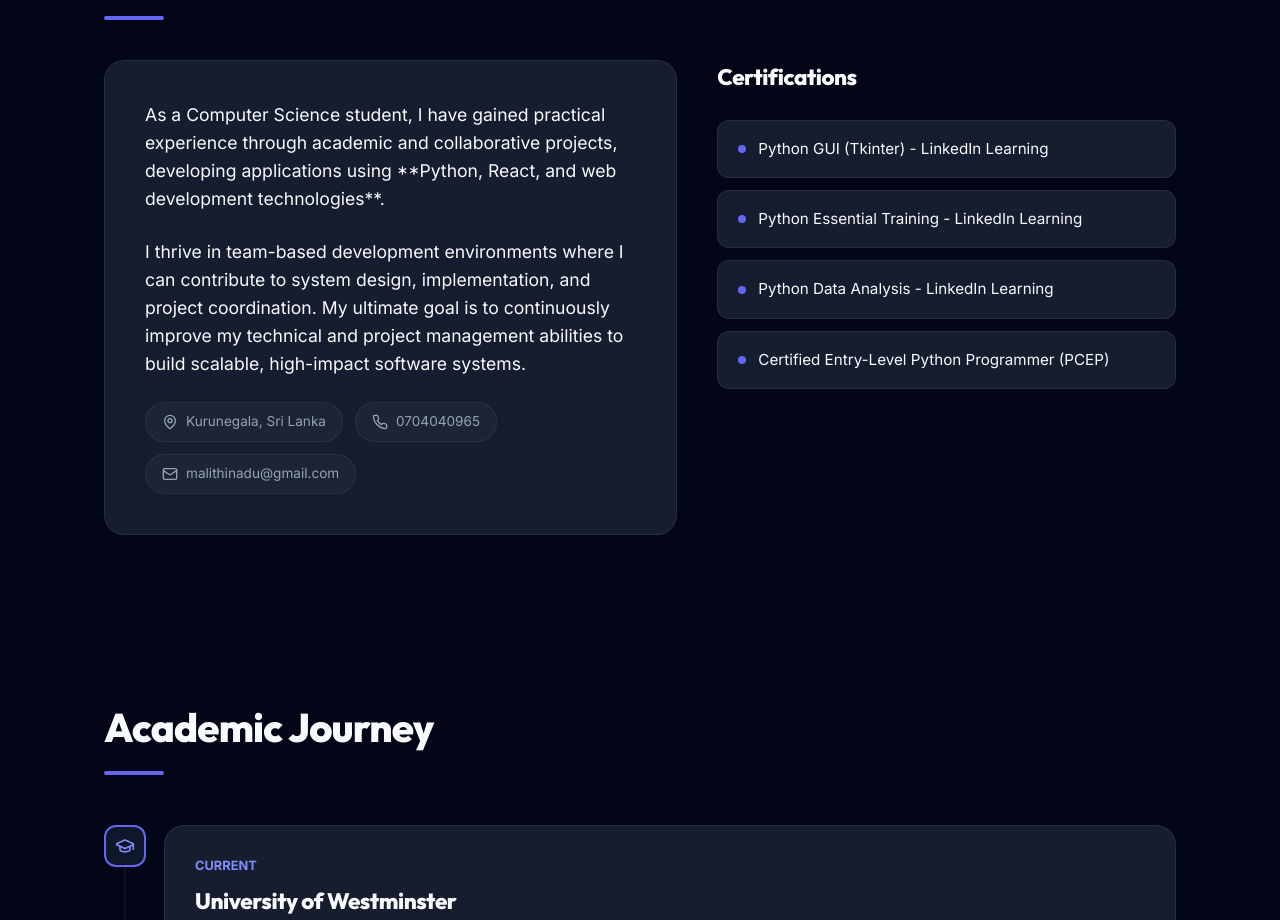
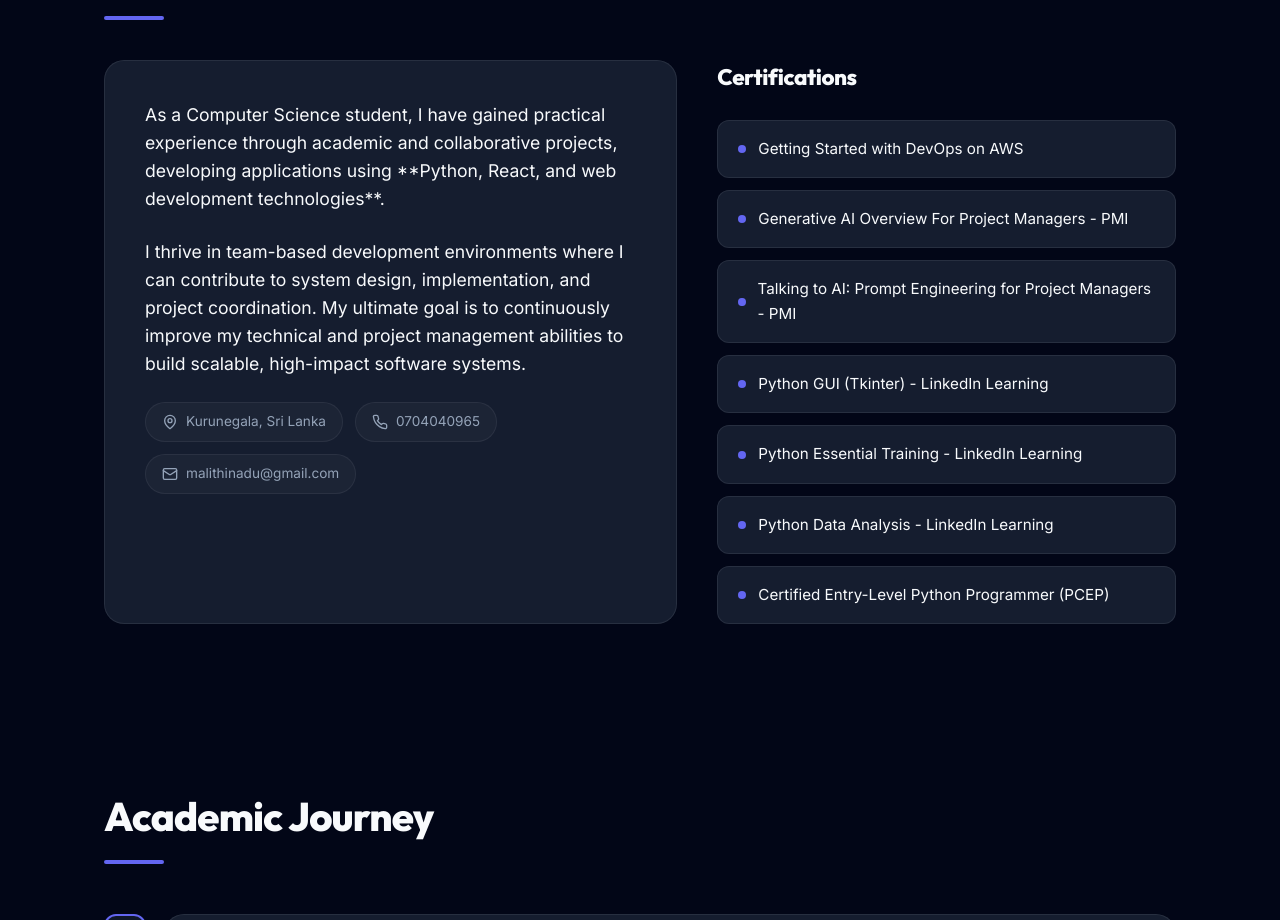
Before and after one commit to Malithi005/Portfolio, a React (Vite) app: page / in a window 1280 px wide. Shown: the part 880-1800 px from the top of the page. Built offline with nearby package versions, Linux system fonts and the light colour scheme.

Commit message:
Added DevOps, Generative AI, and Prompt Engineering certifications

```diff
--- a/src/App.jsx
+++ b/src/App.jsx
@@ -282,11 +282,15 @@ const App = () => {
               <h3 className="sub-heading">Certifications</h3>
               <div className="cert-list">
                 {[
+                  'Getting Started with DevOps on AWS',
+                  'Generative AI Overview For Project Managers - PMI',
+                  'Talking to AI: Prompt Engineering for Project Managers - PMI',
                   'Python GUI (Tkinter) - LinkedIn Learning',
                   'Python Essential Training - LinkedIn Learning',
                   'Python Data Analysis - LinkedIn Learning',
                   'Certified Entry-Level Python Programmer (PCEP)'
                 ].map((cert, i) => (
+
                   <div key={i} className="cert-item glass">
                     <span className="dot" /> {cert}
                   </div>
```
